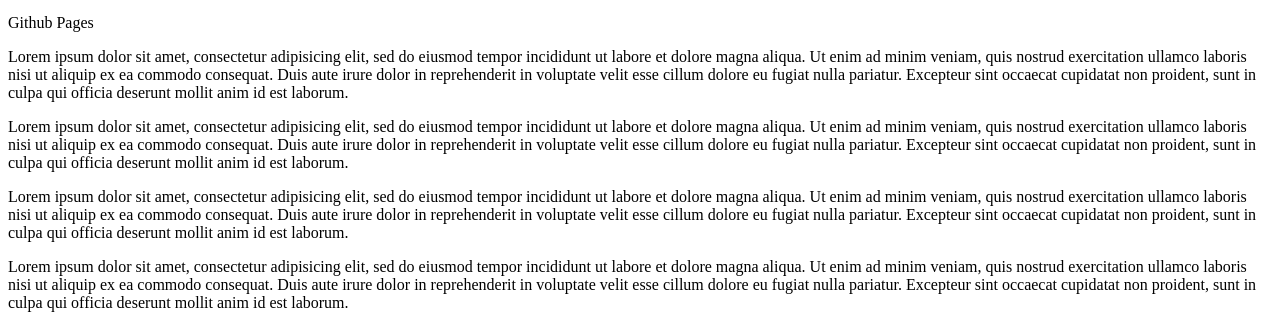
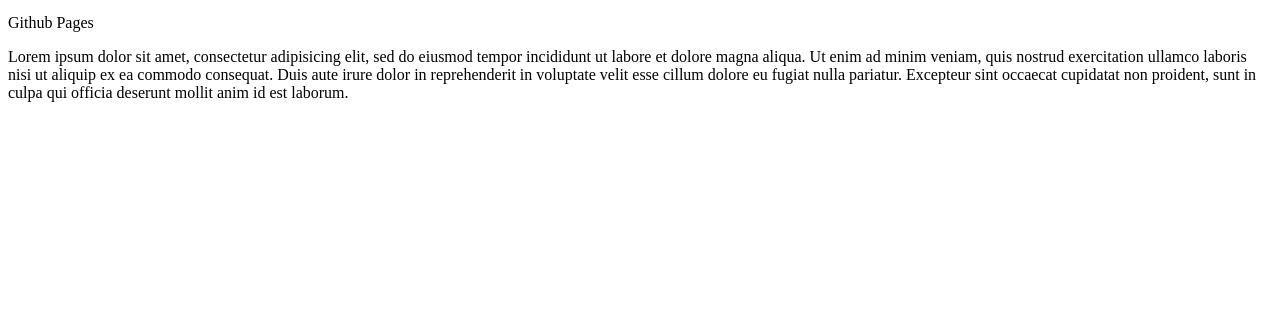
Before and after one commit to inFinaTech/infinatech.github.io, a plain HTML site: page index.html in a window 1280 px wide. Shown: the part 551-879 px from the top of the page. After the commit the page ends 800 px from the top, so only its background shows below. Drawn offline with Linux system fonts and the light colour scheme; a web font is replaced by a local one.

Commit message:
html
- deleted some <p>
- footer

```diff
--- a/index.html
+++ b/index.html
@@ -19,14 +19,11 @@
       <p>Github Pages</p>
       <p>Lorem ipsum dolor sit amet, consectetur adipisicing elit, sed do eiusmod tempor incididunt ut labore et dolore magna aliqua. Ut enim ad minim veniam, quis nostrud exercitation ullamco laboris nisi ut aliquip ex ea commodo consequat. Duis
         aute irure dolor in reprehenderit in voluptate velit esse cillum dolore eu fugiat nulla pariatur. Excepteur sint occaecat cupidatat non proident, sunt in culpa qui officia deserunt mollit anim id est laborum. </p>
-      <p>Lorem ipsum dolor sit amet, consectetur adipisicing elit, sed do eiusmod tempor incididunt ut labore et dolore magna aliqua. Ut enim ad minim veniam, quis nostrud exercitation ullamco laboris nisi ut aliquip ex ea commodo consequat. Duis
-        aute irure dolor in reprehenderit in voluptate velit esse cillum dolore eu fugiat nulla pariatur. Excepteur sint occaecat cupidatat non proident, sunt in culpa qui officia deserunt mollit anim id est laborum. </p><p>Lorem ipsum dolor sit amet, consectetur adipisicing elit, sed do eiusmod tempor incididunt ut labore et dolore magna aliqua. Ut enim ad minim veniam, quis nostrud exercitation ullamco laboris nisi ut aliquip ex ea commodo consequat. Duis
-        aute irure dolor in reprehenderit in voluptate velit esse cillum dolore eu fugiat nulla pariatur. Excepteur sint occaecat cupidatat non proident, sunt in culpa qui officia deserunt mollit anim id est laborum. </p>
-      <p>Lorem ipsum dolor sit amet, consectetur adipisicing elit, sed do eiusmod tempor incididunt ut labore et dolore magna aliqua. Ut enim ad minim veniam, quis nostrud exercitation ullamco laboris nisi ut aliquip ex ea commodo consequat. Duis
-        aute irure dolor in reprehenderit in voluptate velit esse cillum dolore eu fugiat nulla pariatur. Excepteur sint occaecat cupidatat non proident, sunt in culpa qui officia deserunt mollit anim id est laborum. </p>
 
 
  <!--footer-->
+<footer>
 
+</footer>
 </body>
 </html>
```
